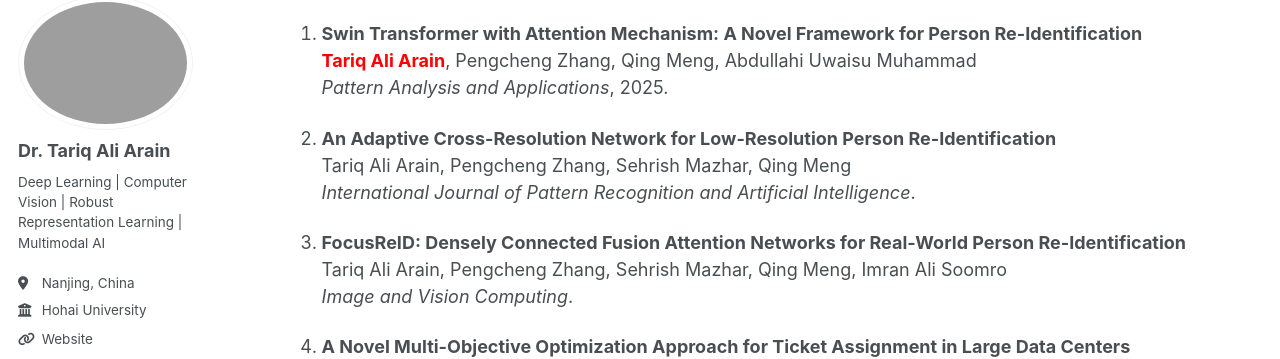
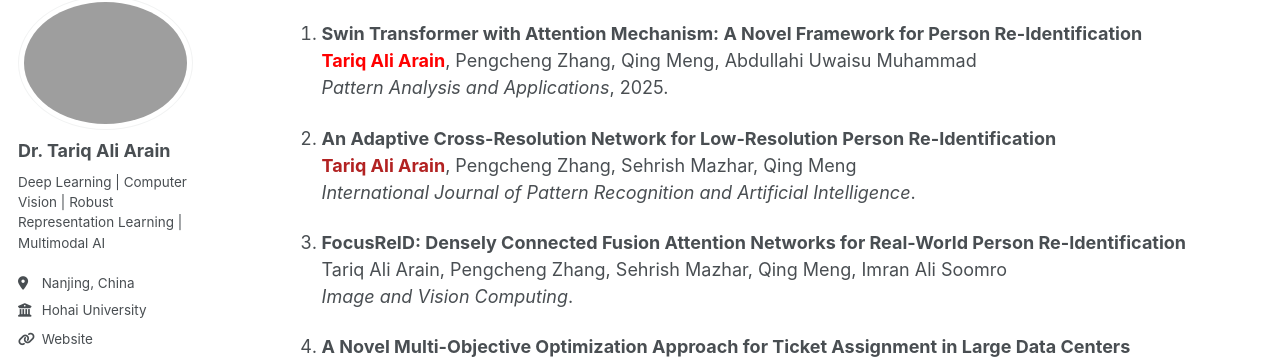
Before and after one commit to tariqaliarain/tariqaliarain.github.io, a Jekyll site: the page built from _pages/cv.md, in a window 1280 px wide and 900 px high, scrolled down 2519 px. Shown: the part 105-464 px from the top of the window. Built offline with Jekyll 4.4.1, drawn with Linux system fonts in a browser that asks for light colours; a script bundle is joined from its source files by our own code; library files that are not in the unit come from our copies.

Commit message:
Update cv.md

```diff
--- a/_pages/cv.md
+++ b/_pages/cv.md
@@ -89,7 +89,7 @@ I am **Dr. Tariq Ali Arain**, a researcher in **deep learning, computer vision,
    *Pattern Analysis and Applications*, 2025.
 
 2. **An Adaptive Cross-Resolution Network for Low-Resolution Person Re-Identification**
-   Tariq Ali Arain, Pengcheng Zhang, Sehrish Mazhar, Qing Meng
+   <span style="color:#b22222;"><strong>Tariq Ali Arain</strong></span>, Pengcheng Zhang, Sehrish Mazhar, Qing Meng
    *International Journal of Pattern Recognition and Artificial Intelligence*.
 
 3. **FocusReID: Densely Connected Fusion Attention Networks for Real-World Person Re-Identification**
```
